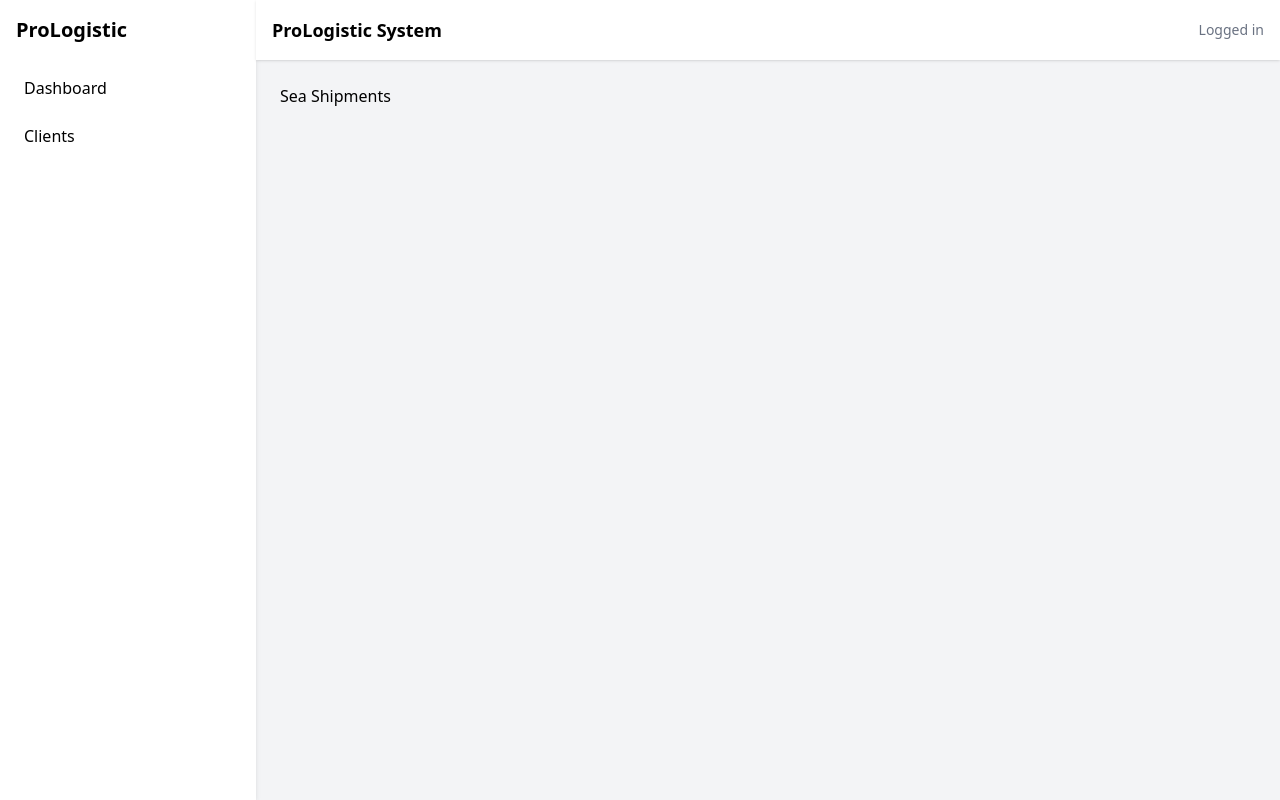
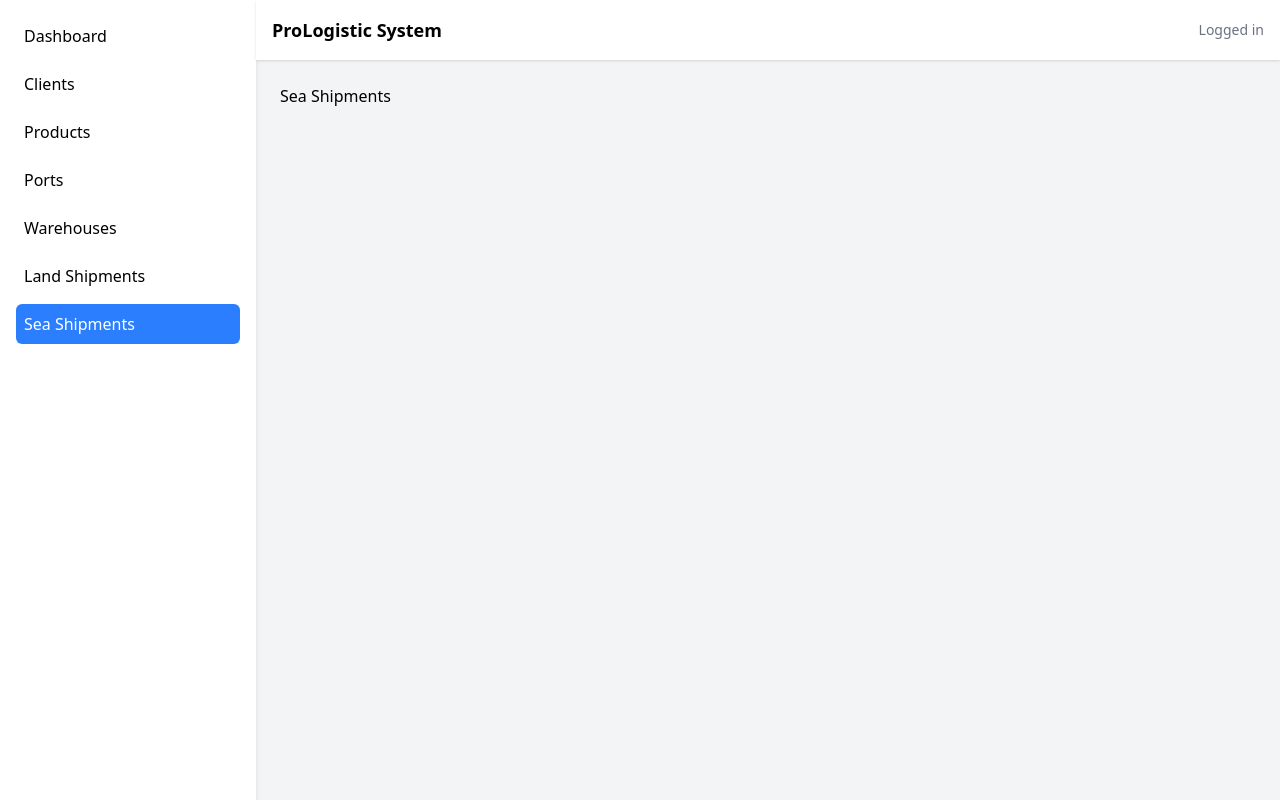
Before and after one commit to RottenReality/prologistic-ui, a React (Vite) app: page /sea-shipments in a window 1280 px wide. Built offline with nearby package versions, Linux system fonts and the light colour scheme.

Commit message:
feat: add basic sidebar navigation

```diff
--- a/src/components/Layout/Sidebar.jsx
+++ b/src/components/Layout/Sidebar.jsx
@@ -1,17 +1,33 @@
 import React from 'react'
 import { NavLink } from "react-router-dom";
+
+const menuItems = [
+  { name: "Dashboard", path: "/dashboard" },
+  { name: "Clients", path: "/clients" },
+  { name: "Products", path: "/products" },
+  { name: "Ports", path: "/ports" },
+  { name: "Warehouses", path: "/warehouses" },
+  { name: "Land Shipments", path: "/land-shipments" },
+  { name: "Sea Shipments", path: "/sea-shipments" },
+];
 
 const Sidebar = () => {
   return (
     <aside className="w-64 bg-white shadow-md p-4 flex flex-col">
-      <h1 className="text-xl font-bold mb-6">ProLogistic</h1>
       <nav className="flex flex-col gap-2">
-        <NavLink to="/dashboard" className="p-2 rounded-md hover:bg-gray-200">
-          Dashboard
-        </NavLink>
-        <NavLink to="/clients" className="p-2 rounded-md hover:bg-gray-200">
-          Clients
-        </NavLink>
+        {menuItems.map((item) => (
+          <NavLink
+            key={item.path}
+            to={item.path}
+            className={({ isActive }) =>
+              `p-2 rounded-md transition ${
+                isActive ? "bg-blue-500 text-white" : "hover:bg-gray-200"
+              }`
+            }
+          >
+            {item.name}
+          </NavLink>
+        ))}
       </nav>
     </aside>
   )
```
